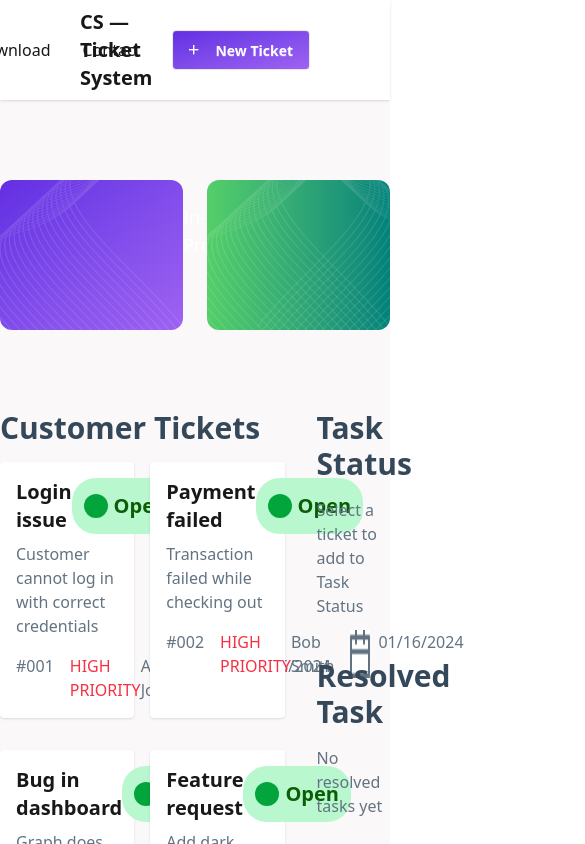
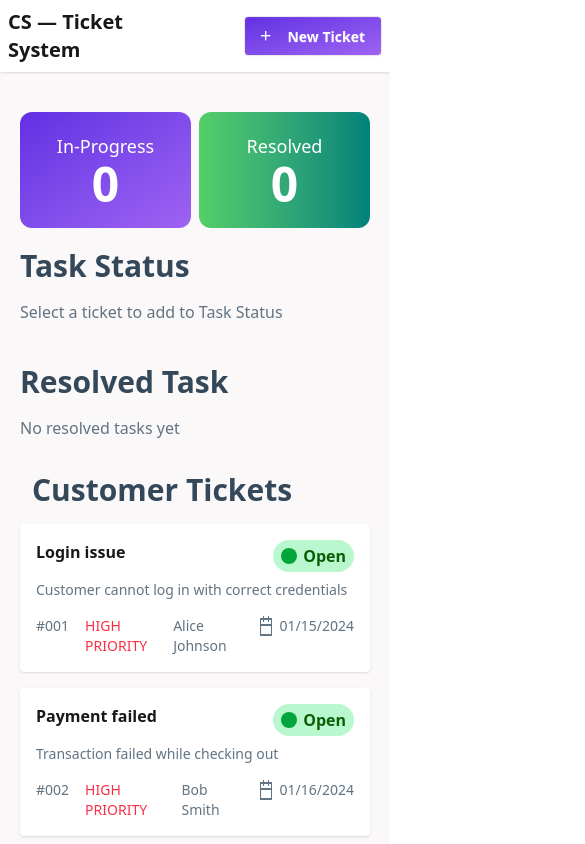
Before and after one commit to AmtazAhmedGazi/Customer-Support-Zone, a React (Vite) app: page / in a window 390 px wide. Shown: the top 844 px of the page, 585 px wide, since content can reach past the window. Built offline with nearby package versions, Linux system fonts and the light colour scheme.

Commit message:
done Responsive

```diff
--- a/src/components/Banner/Banner.jsx
+++ b/src/components/Banner/Banner.jsx
@@ -3,22 +3,38 @@ import vectorImg from "../../assets/vector1.png";
 
 const Banner = ({ tasks, resolvedTask }) => {
   return (
-    <div className="flex flex-1 gap-6 max-w-[1440px] mx-auto justify-center mb-20">
-      <div className="bg-linear-to-br from-[#632EE3] to-[#9F62F2] flex rounded-xl w-[708px]">
-        <img src={vectorImg} alt="" className="" />
-        <div className="text-white flex flex-col justify-center items-center">
-          <h2 className=" text-lg">In-Progress</h2>
+    <div className="flex gap-2 sm:flex-col md:flex-row md:flex-1 md:gap-6 md:max-w-[1440px] mx-auto justify-center md:mb-20">
+      <div className="bg-linear-to-br from-[#632EE3] to-[#9F62F2] flex flex-col md:flex-row rounded-xl w-[708px] ml-5 my-5 md:m-0 p-5 md:p-0">
+        <img
+          src={vectorImg}
+          alt=""
+          className="w-50 md:w-full  hidden lg:block"
+        />
+        <div className="text-white flex flex-col justify-center items-center md:w-10/12">
+          <h2 className=" text-lg ">In-Progress</h2>
           <h3 className=" text-5xl font-semibold">{tasks.length}</h3>
         </div>
-        <img src={vectorImg} alt="" className="scale-x-[-1]" />
+        <img
+          src={vectorImg}
+          alt=""
+          className="w-50 md:w-full scale-x-[-1] hidden lg:block"
+        />
       </div>
-      <div className="bg-linear-to-r from-[#54CF68] to-[#00827A] flex  rounded-xl w-[708px]">
-        <img src={vectorImg} alt="" className="" />
-        <div className="text-white flex flex-col justify-center items-center">
+      <div className="bg-linear-to-r from-[#54CF68] to-[#00827A] flex flex-col md:flex-row rounded-xl w-[708px] mr-5 my-5 md:m-0  p-5 md:p-0">
+        <img
+          src={vectorImg}
+          alt=""
+          className="w-50 md:w-full hidden lg:block"
+        />
+        <div className="text-white flex flex-col justify-center items-center md:w-10/12">
           <h2 className=" text-lg">Resolved</h2>
           <h3 className=" text-5xl font-semibold">{resolvedTask.length}</h3>
         </div>
-        <img src={vectorImg} alt="" className="scale-x-[-1]" />
+        <img
+          src={vectorImg}
+          alt=""
+          className="w-50 md:w-full scale-x-[-1] hidden lg:block"
+        />
       </div>
     </div>
   );
--- a/src/components/Footer/Footer.jsx
+++ b/src/components/Footer/Footer.jsx
@@ -7,8 +7,8 @@ import mailImg from "../../assets/Mail.png";
 const Footer = () => {
   return (
     <div className=" bg-black text-white">
-      <div className="max-w-[1440px] mx-auto grid grid-cols-5 py-20 gap-27">
-        <div className="flex flex-col gap-4">
+      <div className="max-w-[1440px] mx-auto grid grid-cols-2 md:grid-cols-5 py-10 md:py-20 gap-10 md:gap-27 pl-5 md:pl-0">
+        <div className="flex flex-col md:gap-4">
           <h3 className="text-xl font-bold">CS — Ticket System</h3>
           <p className="text-[#A1A1AA]">
             Lorem Ipsum is simply dummy text of the printing and typesetting
@@ -18,25 +18,25 @@ const Footer = () => {
           </p>
         </div>
 
-        <div className="flex flex-col gap-4">
+        <div className="flex flex-col gap-2 md:gap-4">
           <h3 className="text-xl">Company</h3>
           <h4 className="text-[#A1A1AA]">About Us</h4>
           <h4 className="text-[#A1A1AA]">Our Mission</h4>
           <h4 className="text-[#A1A1AA]">Contact Saled</h4>
         </div>
-        <div className="flex flex-col gap-4">
+        <div className="flex flex-col gap-2 md:gap-4">
           <h3>Services</h3>
           <h4 className="text-[#A1A1AA]">Products & Services</h4>
           <h4 className="text-[#A1A1AA]">Customer Stories</h4>
           <h4 className="text-[#A1A1AA]">Download Apps</h4>
         </div>
-        <div className="flex flex-col gap-4">
+        <div className="flex flex-col gap-2 md:gap-4">
           <h3>Information</h3>
           <h4 className="text-[#A1A1AA]">Privacy Policy</h4>
           <h4 className="text-[#A1A1AA]">Terms & Conditions</h4>
           <h4 className="text-[#A1A1AA]">Join Us</h4>
         </div>
-        <div className="flex flex-col gap-4">
+        <div className="flex flex-col gap-2 md:gap-4">
           <h3>Social Links</h3>
           <h4 className="text-[#A1A1AA] flex gap-2">
             <img src={xImg} alt="" />
@@ -57,7 +57,7 @@ const Footer = () => {
         </div>
       </div>
 
-      <h4 className="max-w-[1440px] mx-auto py-12.5 text-center text-md text-[#FAFAFA] font-light border-t border-[#444444]">
+      <h4 className="max-w-[1440px] mx-auto py-5 md:py-12.5 text-center text-md text-[#FAFAFA] font-light border-t border-[#444444]">
         © 2025 CS — Ticket System. All rights reserved.
       </h4>
     </div>
--- a/src/components/MainSection/MainSection.jsx
+++ b/src/components/MainSection/MainSection.jsx
@@ -12,11 +12,11 @@ const MainSection = ({
   setResolvedTask,
 }) => {
   return (
-    <div className="max-w-[1440px] mx-auto grid grid-cols-4 gap-8">
+    <div className="max-w-[1440px] mx-auto grid grid-cols-1 md:grid-cols-4 gap-8 ">
       <Tickets tickets={tickets} tasks={tasks} setTasks={setTasks}></Tickets>
 
-      <div>
-        <div className="mb-10">
+      <div className="order-first md:order-last ml-5 md:ml-0">
+        <div className="mb-10 ">
           <h2 className="text-[#34485A] font-bold text-3xl mb-4">
             Task Status
           </h2>
--- a/src/components/Navbar/Navbar.jsx
+++ b/src/components/Navbar/Navbar.jsx
@@ -3,13 +3,13 @@ import plusImg from "../../assets/plus.png";
 
 const Navbar = () => {
   return (
-    <div className="max-w-[1600px] mx-auto navbar bg-base-100 shadow-sm px-20 mb-20 bg-base">
+    <div className="max-w-[1600px] mx-auto navbar bg-base-100 shadow-sm md:px-20 mb-5 md:mb-20 bg-base">
       <div className="navbar-start">
         <a className="text-xl font-bold">CS — Ticket System</a>
       </div>
 
       <div className="navbar-end flex gap-8">
-        <div className="flex gap-8">
+        <div className="gap-8 hidden lg:flex">
           <p>Home</p>
           <p>FAQ</p>
           <p>Changelog</p>
--- a/src/components/ResolvedTask/ResolvedTask.jsx
+++ b/src/components/ResolvedTask/ResolvedTask.jsx
@@ -3,7 +3,10 @@ import React from "react";
 const ResolvedTask = ({ task }) => {
   return (
     <div>
-      <div key={task.id} className="bg-[#E0E7FF] p-4 mb-4 rounded shadow-sm">
+      <div
+        key={task.id}
+        className="bg-[#E0E7FF] p-4 mb-4 rounded shadow-sm w-97 md:w-full"
+      >
         <h2 className="font-semibold text-xl">{task.title}</h2>
       </div>
     </div>
--- a/src/components/Task/Task.jsx
+++ b/src/components/Task/Task.jsx
@@ -18,7 +18,7 @@ const Task = ({
   };
 
   return (
-    <div className="bg-base-100 p-4 mb-4 shadow-sm rounded">
+    <div className="bg-base-100 p-4 mb-4 shadow-sm rounded w-97 md:w-full">
       <h2 className="font-semibold text-xl mb-4">{task.title}</h2>
       <button
         onClick={() => handleResolve(task)}
--- a/src/components/Ticket/Ticket.jsx
+++ b/src/components/Ticket/Ticket.jsx
@@ -15,44 +15,54 @@ const Ticket = ({ ticket, tasks, setTasks }) => {
   return (
     <div className="max-w-[513px] p-4 shadow-sm rounded bg-base-100 mb-4">
       <div className="flex justify-between mb-2">
-        <h2 className="font-semibold text-xl">{ticket.title}</h2>
+        <h2 className="font-semibold md:text-xl">{ticket.title}</h2>
         <button
           disabled={inProgress}
           onClick={handleOpen}
-          className={`px-3 py-1 rounded-3xl font-semibold flex items-center text-xl ${
+          className={`px-2 md:px-3 py-1 rounded-3xl font-semibold flex items-center md:text-xl ${
             inProgress
               ? "bg-[#F8F3B9] text-[#9C7700]"
               : "bg-[#B9F8CF] text-[#0B5E06]"
           }`}
         >
           <div
-            className={`p-3 rounded-4xl h-3 w-3 mr-1.5 ${
+            className={`p-2 md:p-2.5 rounded-4xl md:h-3 md:w-3 mr-1.5 ${
               inProgress ? "bg-[#FEBB0C]" : "bg-[#02A53B]"
             }`}
           ></div>
           {inProgress ? "In-Progress" : "Open"}
         </button>
       </div>
-      <p className="text-[#627382] mb-4">{ticket.description}</p>
+      <p className="text-[#627382] mb-4 text-sm md:text-md">
+        {ticket.description}
+      </p>
       <div className="flex justify-between">
         <div className="flex gap-4">
-          <h3 className="text-[#627382]">#00{ticket.id}</h3>
+          <h3 className="text-[#627382] text-sm md:text-md">#00{ticket.id}</h3>
           <h3
-            className={
+            className={`text-sm md:text-md ${
               ticket.priority === "Low"
                 ? "text-[#02A53B]"
                 : ticket.priority === "Medium"
                 ? "text-[#FEBB0C]"
                 : "text-[#F83044]"
-            }
+            }`}
           >
             {ticket.priority.toUpperCase()} PRIORITY
           </h3>
         </div>
         <div className="flex">
-          <h3 className="pr-4 text-[#627382]">{ticket.customer}</h3>
-          <img className="pr-2" src={calanderImg} alt="" />
-          <h3 className="text-[#627382]">{ticket.createdAt}</h3>
+          <h3 className="pr-4 text-[#627382] text-sm md:text-md  md:w-full">
+            {ticket.customer}
+          </h3>
+          <img
+            className="pr-2 w-5 h-5 md:w-10 md:h-full"
+            src={calanderImg}
+            alt=""
+          />
+          <h3 className="text-[#627382] text-sm md:text-md">
+            {ticket.createdAt}
+          </h3>
         </div>
       </div>
     </div>
--- a/src/components/Tickets/Tickets.jsx
+++ b/src/components/Tickets/Tickets.jsx
@@ -3,11 +3,11 @@ import Ticket from "../Ticket/Ticket";
 
 const Tickets = ({ tickets, tasks, setTasks }) => {
   return (
-    <div className="grid col-span-3 mb-20">
-      <h2 className="text-[#34485A] font-bold text-3xl mb-4">
+    <div className="grid md:col-span-3 mb-20 mx-5 md:mx-0">
+      <h2 className="text-[#34485A] font-bold text-3xl mb-4 pl-3 md:p-0">
         Customer Tickets
       </h2>
-      <div className="grid grid-cols-2 gap-4">
+      <div className="grid grid-cols-1 md:grid-cols-2 md:gap-4">
         {tickets.length === 0 ? (
           <h2 className="text-[#627382]">No tickets available</h2>
         ) : (
```
